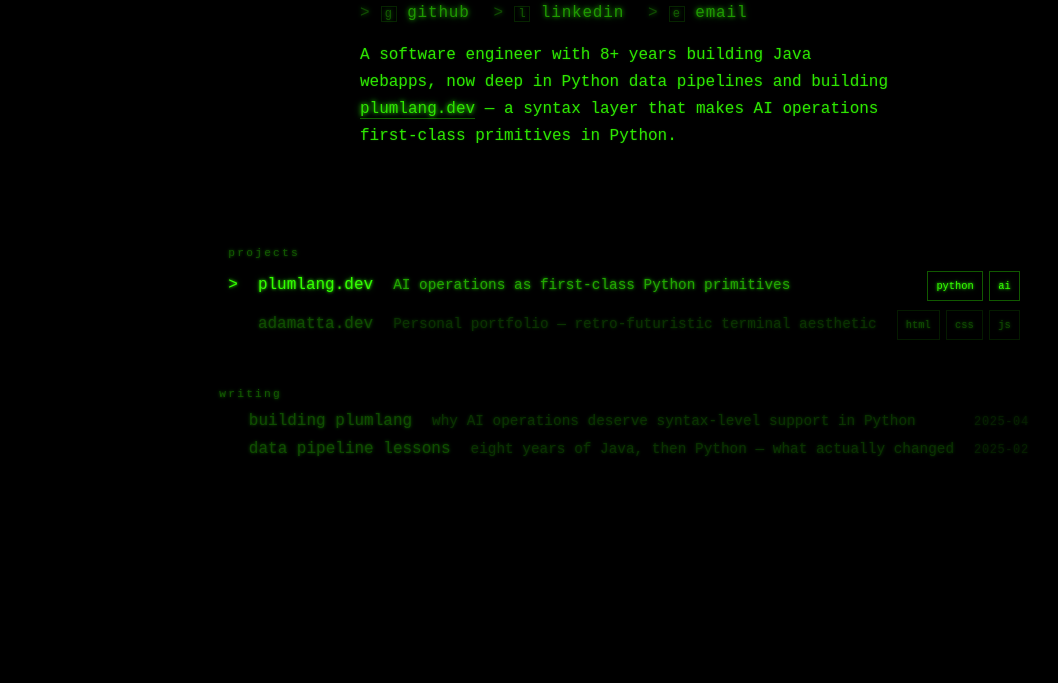
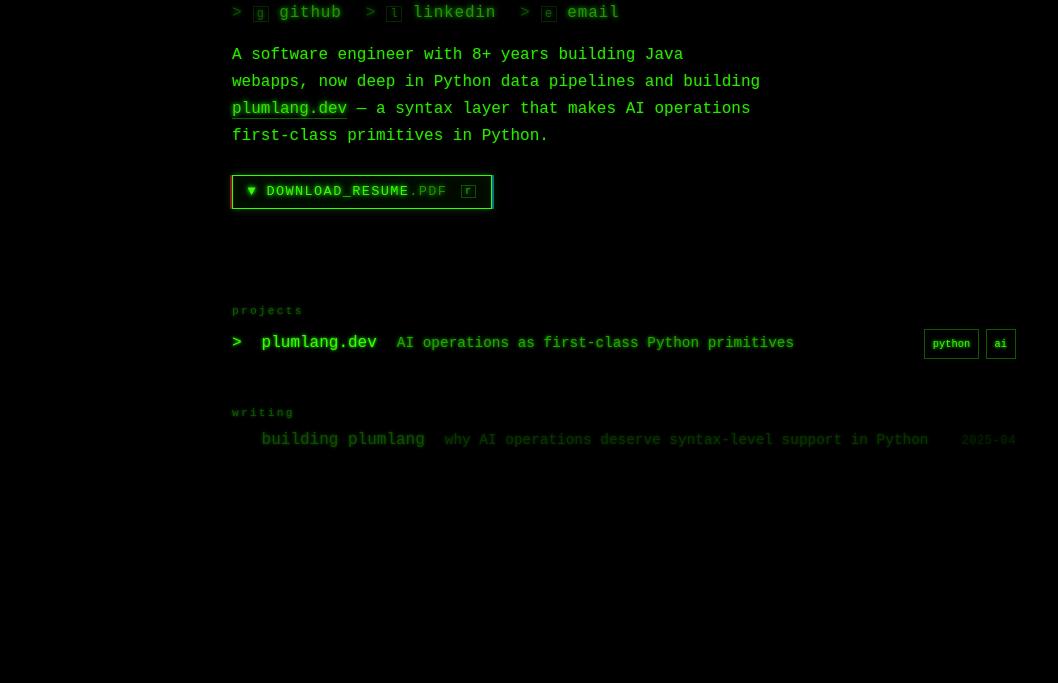
Before and after one commit to alandamatta/alandamatta.github.io, a plain HTML site: page index.html in a window 1280 px wide. Shown: the part 117-800 px from the top of the page, without its empty margins (16-1074 px from the left). Drawn offline with Linux system fonts and the light colour scheme; a web font is replaced by a local one.

Commit message:
add resume download cta and constrain width on wide screens
Co-Authored-By: Claude Opus 4.7 <noreply@anthropic.com>

```diff
--- a/index.html
+++ b/index.html
@@ -24,7 +24,7 @@
             </div>
         </div>
         <div class="top-bar" aria-label="Keyboard hints">
-            <kbd>t</kbd> cycle color
+            <kbd>t</kbd> cycle color &nbsp;·&nbsp; <kbd>r</kbd> résumé
         </div>
         <div class="container">
             <div class="intro">
@@ -51,6 +51,23 @@
                     layer that makes AI operations first-class primitives in
                     Python.
                 </p>
+                <a
+                    id="resume-cta"
+                    class="resume-cta"
+                    href="/resume.pdf"
+                    download
+                    aria-label="Download résumé as PDF"
+                >
+                    <span class="resume-cta-marker" aria-hidden="true"
+                        >&#9660;</span
+                    >
+                    <span class="resume-cta-label"
+                        >DOWNLOAD_RESUME<span class="resume-cta-ext"
+                            >.PDF</span
+                        ></span
+                    >
+                    <kbd>r</kbd>
+                </a>
             </div>
             <section class="projects" aria-label="Projects">
                 <p class="section-label">projects</p>
@@ -74,7 +91,7 @@
                             ><span class="tag">ai</span></span
                         >
                     </li>
-                    <li
+                    <!--<li
                         class="project-item"
                         role="option"
                         aria-selected="false"
@@ -93,30 +110,61 @@
                             ><span class="tag">css</span
                             ><span class="tag">js</span></span
                         >
-                    </li>
+                    </li>-->
                 </ul>
             </section>
             <section class="projects" aria-label="Writing">
                 <p class="section-label">writing</p>
                 <ul class="project-list" role="listbox" aria-label="Writing">
-                    <li class="project-item" role="option" aria-selected="false" data-href="#">
-                        <span class="project-cursor" aria-hidden="true">&gt;</span>
+                    <li
+                        class="project-item"
+                        role="option"
+                        aria-selected="false"
+                        data-href="#"
+                    >
+                        <span class="project-cursor" aria-hidden="true"
+                            >&gt;</span
+                        >
                         <span class="project-name">building plumlang</span>
-                        <span class="project-desc">why AI operations deserve syntax-level support in Python</span>
+                        <span class="project-desc"
+                            >why AI operations deserve syntax-level support in
+                            Python</span
+                        >
                         <span class="post-date">2025-04</span>
                     </li>
-                    <li class="project-item" role="option" aria-selected="false" data-href="#">
-                        <span class="project-cursor" aria-hidden="true">&gt;</span>
+                    <!--<li
+                        class="project-item"
+                        role="option"
+                        aria-selected="false"
+                        data-href="#"
+                    >
+                        <span class="project-cursor" aria-hidden="true"
+                            >&gt;</span
+                        >
                         <span class="project-name">data pipeline lessons</span>
-                        <span class="project-desc">eight years of Java, then Python — what actually changed</span>
+                        <span class="project-desc"
+                            >eight years of Java, then Python — what actually
+                            changed</span
+                        >
                         <span class="post-date">2025-02</span>
-                    </li>
+                    </li>-->
                 </ul>
             </section>
         </div>
-        <div id="search-bar" class="search-bar" aria-hidden="true" role="search">
+        <div
+            id="search-bar"
+            class="search-bar"
+            aria-hidden="true"
+            role="search"
+        >
             <span class="search-prefix" aria-hidden="true">:</span>
-            <input class="search-input" type="text" autocomplete="off" spellcheck="false" aria-label="Search projects and posts" />
+            <input
+                class="search-input"
+                type="text"
+                autocomplete="off"
+                spellcheck="false"
+                aria-label="Search projects and posts"
+            />
         </div>
         <script src="js/main.js"></script>
     </body>
--- a/js/main.js
+++ b/js/main.js
@@ -64,6 +64,8 @@ const shortcuts = {
   l: 'https://www.linkedin.com/in/alandamatta/',
   e: 'mailto:alandamatta@live.com',
 };
+
+const resumeCta = document.getElementById('resume-cta');
 
 const projectItems = [...document.querySelectorAll('.project-item')];
 let activeProject = 0;
@@ -156,6 +158,7 @@ document.addEventListener('keydown', (e) => {
   }
   if (e.key === ':') { e.preventDefault(); openSearch(); return; }
   if (e.key === 't') { cycleTheme(); return; }
+  if (e.key === 'r' && resumeCta) { e.preventDefault(); resumeCta.click(); return; }
 
   const url = shortcuts[e.key.toLowerCase()];
   if (url) window.open(url, url.startsWith('mailto') ? '_self' : '_blank');
--- a/style.css
+++ b/style.css
@@ -134,9 +134,11 @@ body {
 
 .container {
     display: flex;
-    justify-content: center;
-    align-items: center;
     flex-direction: column;
+    align-items: stretch;
+    width: 100%;
+    max-width: 880px;
+    margin: 0 auto;
 }
 
 .projects {
@@ -434,6 +436,49 @@ a:focus-visible {
     display: none;
 }
 
+.resume-cta {
+    align-self: flex-start;
+    display: inline-flex;
+    align-items: center;
+    gap: 0.6rem;
+    margin-top: 0.25rem;
+    padding: 0.55rem 0.9rem;
+    border: 1px solid var(--c);
+    color: var(--c);
+    text-decoration: none;
+    font-size: 0.85em;
+    letter-spacing: 0.1em;
+    background: rgba(var(--cr), 0.04);
+    box-shadow:
+        -2px 0 0 rgba(255, 20, 60, 0.5),
+        2px 0 0 rgba(0, 210, 255, 0.5),
+        0 0 8px rgba(var(--cr), 0.25),
+        inset 0 0 12px rgba(var(--cr), 0.06);
+    text-shadow:
+        0 0 4px var(--c),
+        0 0 8px rgba(var(--cr), 0.5);
+}
+
+.resume-cta:hover,
+.resume-cta:focus {
+    background: rgba(var(--cr), 0.12);
+    border-bottom: 1px solid var(--c);
+    box-shadow:
+        -2px 0 0 rgba(255, 20, 60, 0.7),
+        2px 0 0 rgba(0, 210, 255, 0.7),
+        0 0 14px rgba(var(--cr), 0.55),
+        inset 0 0 14px rgba(var(--cr), 0.12);
+}
+
+.resume-cta-ext {
+    opacity: 0.55;
+}
+
+.resume-cta kbd {
+    margin-left: 0.25rem;
+    opacity: 0.7;
+}
+
 .search-bar {
     position: fixed;
     bottom: 0;
```
Also changed, not shown: 1 other file.
